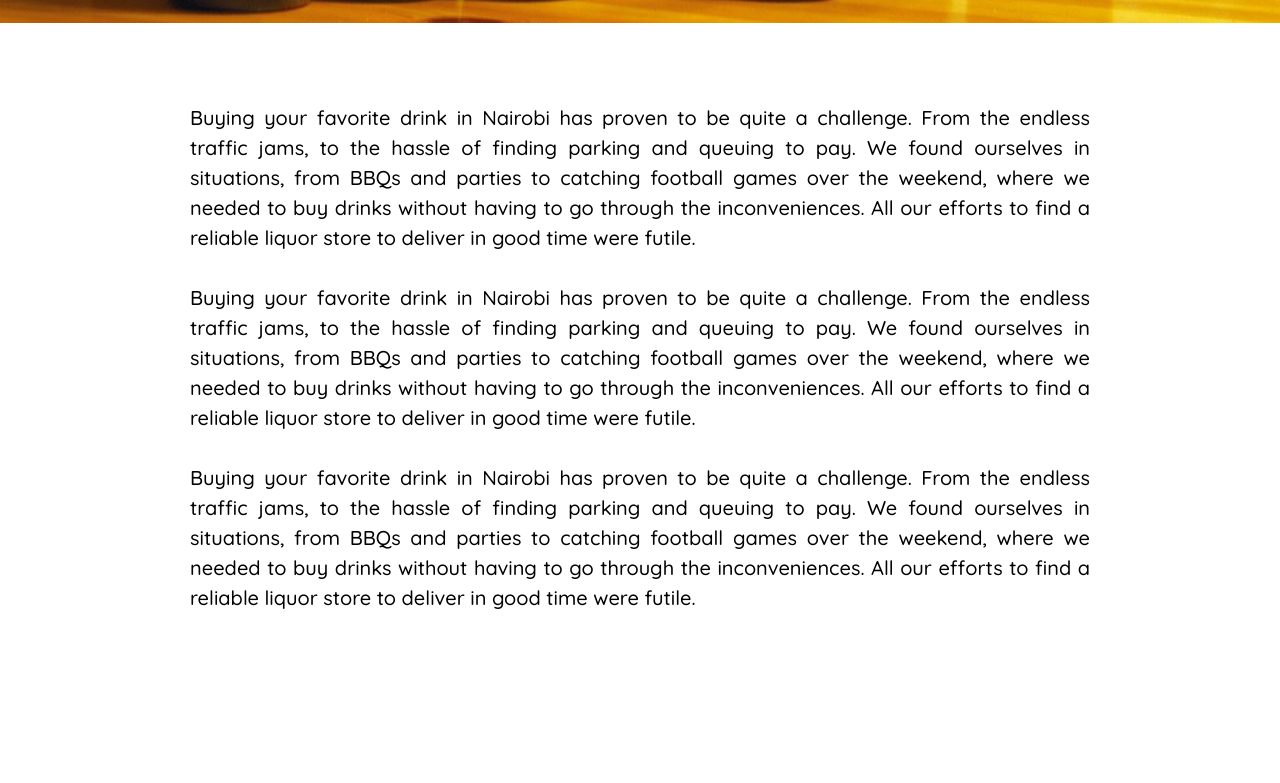
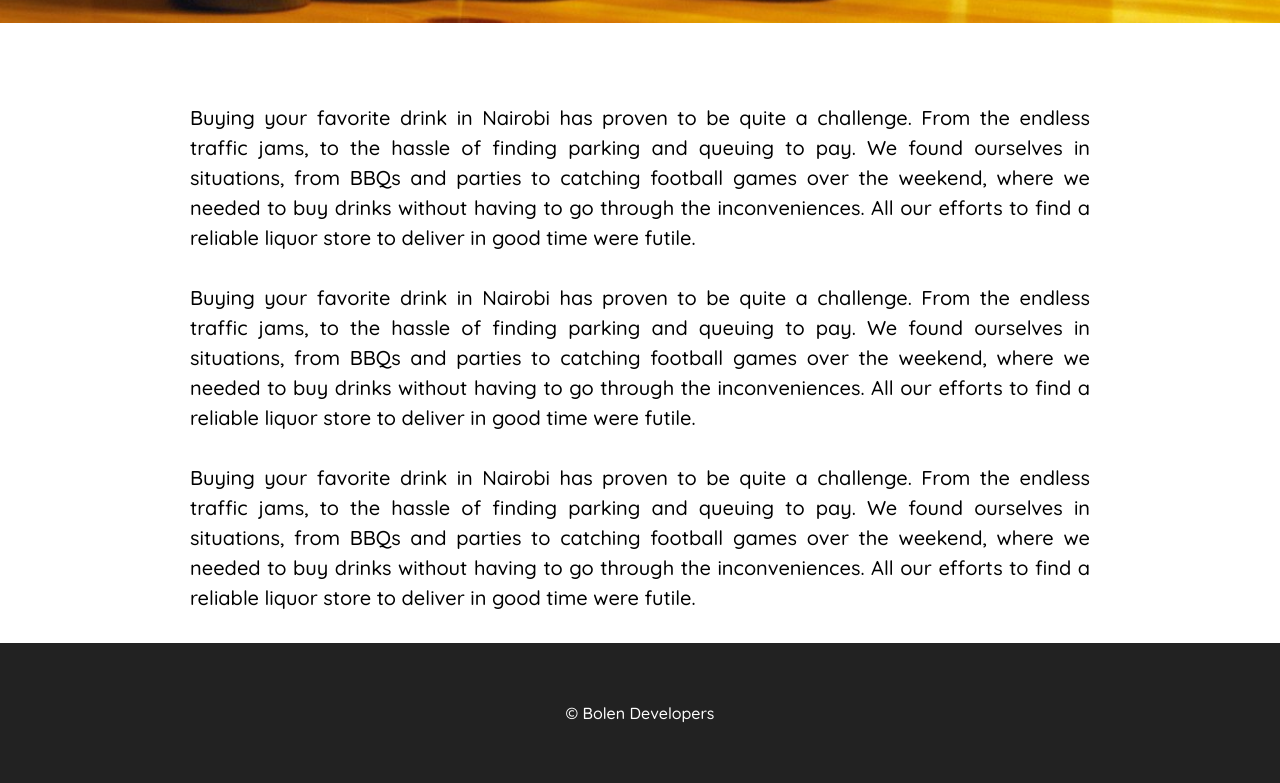
Before and after one commit to liciolentimo/drinks, a plain HTML site: page index.html in a window 1280 px wide. Shown: the part 777-1560 px from the top of the page. Before the commit the page ends 1420 px from the top, so only its background shows below. Drawn offline with nearby package versions, Linux system fonts and the light colour scheme.

Commit message:
Adds footer

```diff
--- a/index.html
+++ b/index.html
@@ -34,5 +34,8 @@
 			<p>Buying your favorite drink in Nairobi has proven to be quite a challenge. From the endless traffic jams, to the hassle of finding parking and queuing to pay. We found ourselves in situations, from BBQs and parties to catching football games over the weekend, where we needed to buy drinks without having to go through the inconveniences. All our efforts to find a reliable liquor store to deliver in good time were futile.</p>
 		</section>
 	</div>
+	<footer>
+		&copy Bolen Developers
+	</footer>
 </body>
 </html>
--- a/style.css
+++ b/style.css
@@ -1,7 +1,9 @@
 body {
 	margin: 0;
-	padding: 0;font-family: Quicksand;
+	padding: 0;
+	font-family: Quicksand;
 }
+
 nav {
 	position: fixed;
 	top: 0;
@@ -73,3 +75,10 @@ section.sec1{
 	font-size: 20px;
 	line-height: 30px;
 }
+footer {
+	width: 100%;
+	background-color: #222;
+	padding: 60px 0px;
+	text-align: center;
+	color: #fff;
+}
```
